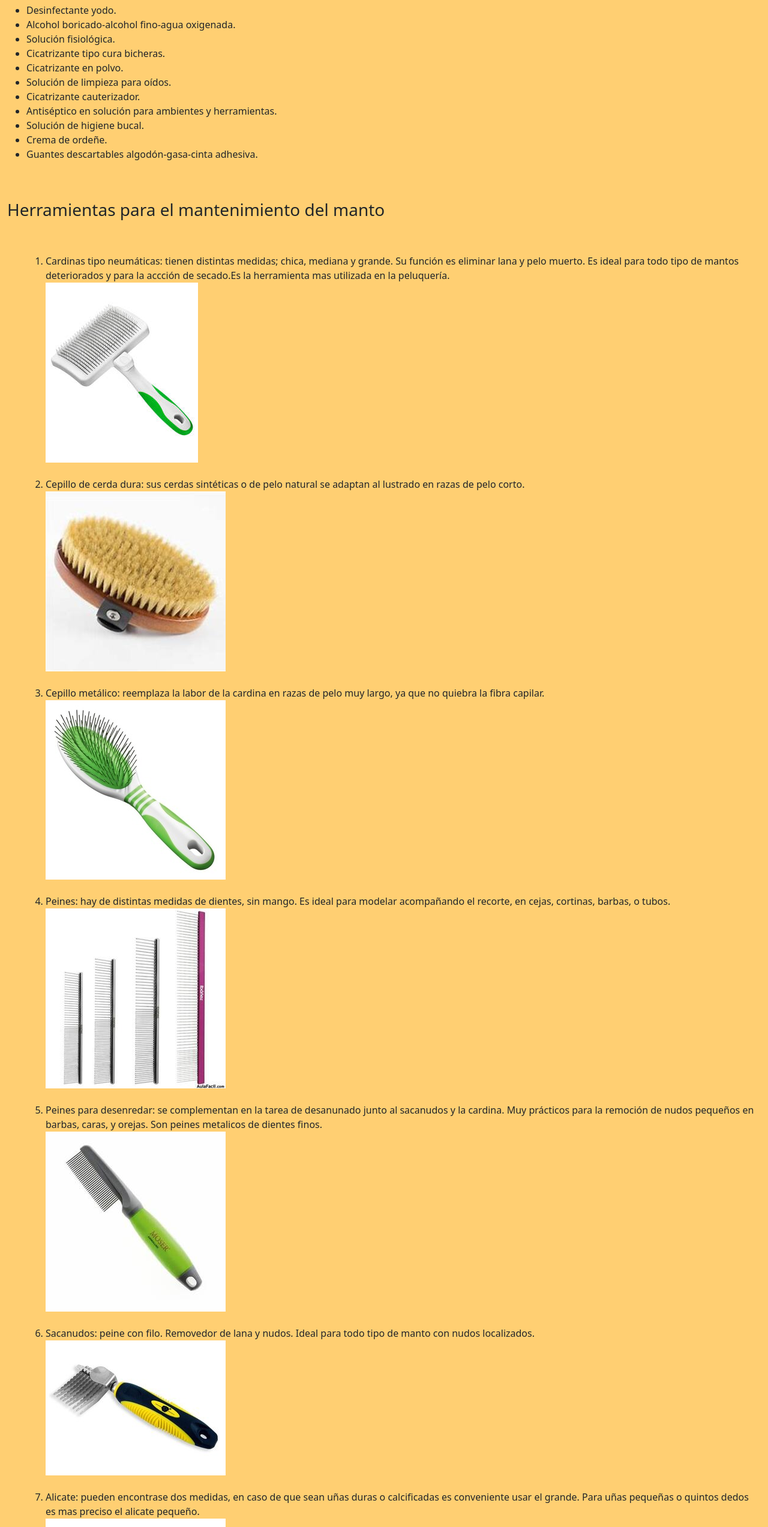
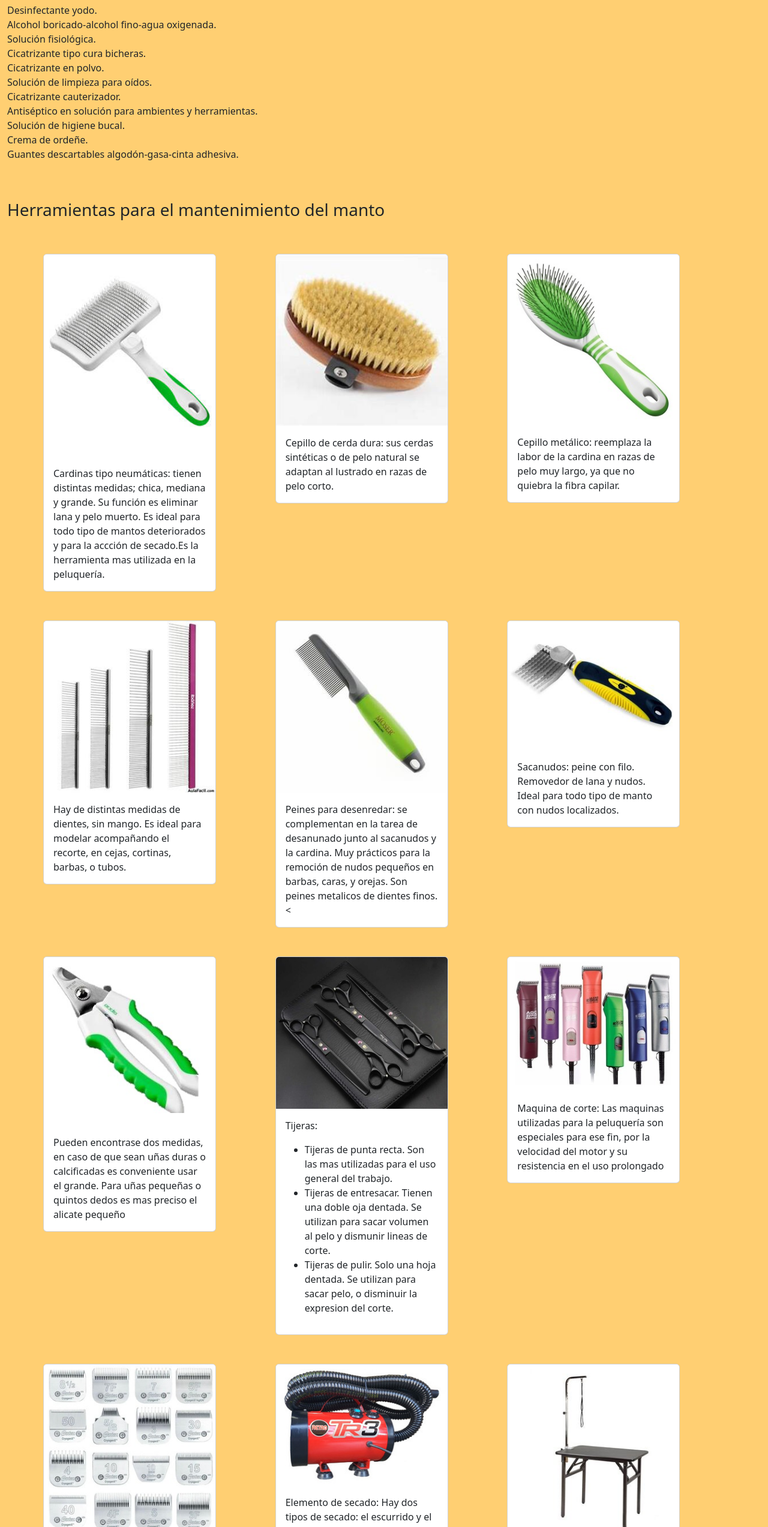
Before and after one commit to TomasCerrudo/proyecto2.0, a website: page index.html in a window 1280 px wide. Shown: the part 255-2800 px from the top of the page at 60% size. Drawn offline with nearby package versions, Linux system fonts and the light colour scheme.

Commit message:
correccionEnIndex

```diff
--- a/index.html
+++ b/index.html
@@ -76,7 +76,7 @@
 
 
     <main class="conteiner-fluid">
-        <div class="rows">
+        <div class="row">
         <ul>
             <li>Desinfectante yodo.</li>
             <li>Alcohol boricado-alcohol fino-agua oxigenada.</li>
@@ -91,59 +91,219 @@
             <li>Guantes descartables algodón-gasa-cinta adhesiva.</li>
         </ul>
         </div>
+
+
        <br><br>
+
+
 
 
      <div class="conteiner-fluid">
         <div class="rows">
              <h3 class="titulo">Herramientas para el mantenimiento del manto</h3>
+        </div>
+     </div>
+
        <br><br>
 
-        <div class="col-12 col-md-4 col-lg-12">
-          <ul class="">
-              <ol>
-                  <li class=>Cardinas tipo neumáticas: tienen distintas medidas; chica, mediana y grande. Su función es eliminar lana y pelo muerto. Es ideal para todo tipo de mantos deteriorados y para la accción de secado.Es la
-                      herramienta mas utilizada en la peluquería.</li> <img class="imagen" src="./img/cardina.jpg" alt="cardina metalica para sacar pelo suelto al perro">
+       <div>
+
+       <div class="row mx-5">
+
+        <div class="col">
+
+            <div class="card" style="width: 18rem;">
+                <img src="./img/cardina.jpg" class="card-img-top" alt="cepillo que se ajusta a todo tipo de pelo">
+                <div class="card-body">
+                  <p class="card-text">Cardinas tipo neumáticas: tienen distintas medidas; chica, mediana y grande. Su función es eliminar lana y pelo muerto. Es ideal para todo tipo de mantos deteriorados y para la accción de secado.Es la
+                    herramienta mas utilizada en la peluquería.</p>
+                </div>
+              </div>
+
+        </div>
+
+        <div class="col">
+
+            <div class="card" style="width: 18rem;">
+                <img src="./img/cepillo cerdas duras.jpg" class="card-img-top" alt="cepillo ideal para perros de pelo lacio">
+                <div class="card-body">
+                  <p class="card-text">Cepillo de cerda dura: sus cerdas sintéticas o de pelo natural se adaptan al lustrado en razas de pelo corto.</p>
+                </div>
+              </div>
+
+        </div>
+
+
+        <div class="col">
+
+            <div class="card" style="width: 18rem;">
+                <img src="./img/cepillo cerdas metalicas.jpg" class="card-img-top" alt="cepillo capaz de desenredar todo tipo de pelo">
+                <div class="card-body">
+                  <p class="card-text">Cepillo metálico: reemplaza la labor de la cardina en razas de pelo muy largo, ya que no quiebra la fibra capilar.</p>
+                </div>
+              </div>
+
+        </div>
+
+
+       </div>
+
+
            <br><br>
-                  <li>Cepillo de cerda dura: sus cerdas sintéticas o de pelo natural se adaptan al lustrado en razas de pelo corto.</li> <img class="imagen" src="./img/cepillo cerdas duras.jpg" alt="cepillo de cerdas para perros">
+
+
+
+       <div class="row mx-5">
+
+        <div class="col">
+
+            <div class="card" style="width: 18rem;">
+                <img src="./img/peines.jpg" class="card-img-top" alt="peines clasicos metalicos para no dejar nudos en el pelo">
+                <div class="card-body">
+                  <p class="card-text">Hay de distintas medidas de dientes, sin mango. Es ideal para modelar acompañando el recorte, en cejas, cortinas, barbas, o tubos.</p>
+                </div>
+              </div>
+
+        </div>
+
+        <div class="col">
+
+            <div class="card" style="width: 18rem;">
+                <img src="./img/peine metalico desenredar.jpg" class="card-img-top" alt="peine con poco espacio entre los dientes que facilita la remoción de nudos">
+                <div class="card-body">
+                  <p class="card-text">Peines para desenredar: se complementan en la tarea de desanunado junto al sacanudos y la cardina. Muy prácticos
+                    para la remoción de nudos pequeños en barbas, caras, y orejas. Son peines metalicos de dientes finos.<</p>
+                </div>
+              </div>
+
+        </div>
+
+
+        <div class="col">
+
+            <div class="card" style="width: 18rem;">
+                <img src="./img/sacanudos.jpeg" class="card-img-top" alt="tipo de peine con dientes afilados que cortan el pelo enredado">
+                <div class="card-body">
+                  <p class="card-text">Sacanudos: peine con filo. Removedor de lana y nudos. Ideal para todo tipo de manto con nudos localizados.</p>
+                </div>
+              </div>
+
+        </div>
+
+
+       </div>
+
+
            <br><br>
-                  <li>Cepillo metálico: reemplaza la labor de la cardina en razas de pelo muy largo, ya que no quiebra la fibra capilar.</li> <img class="imagen" src="./img/cepillo cerdas metalicas.jpg" alt="cepillo metalico canino">
-                      <br><br>
-                  <li>Peines: hay de distintas medidas de dientes, sin mango. Es ideal para modelar acompañando el recorte, en cejas, cortinas, barbas, o tubos.</li><img class="imagen" src="./img/peines.jpg" alt="peines para peluqueria canina">
-                      <br><br>
-                  <li>Peines para desenredar: se complementan en la tarea de desanunado junto al sacanudos y la cardina. Muy prácticos para la remoción de nudos pequeños en barbas, caras, y orejas. Son peines metalicos de dientes finos.</li><img class="imagen" src="./img/peine metalico desenredar.jpg" alt="peine de
-                  uso ideal para sacar comida que le haya quedado en el pelo de la boca de tu mascota">
-                      <br><br>
-                  <li>Sacanudos: peine con filo. Removedor de lana y nudos. Ideal para todo tipo de manto con nudos localizados.</li><img class="imagen" src="./img/sacanudos.jpeg" alt="peine con filo para sacar nuedos en perros">
-                      <br><br>
-                  <li>Alicate: pueden encontrase dos medidas, en caso de que sean uñas duras o calcificadas es conveniente usar el grande. Para uñas pequeñas o quintos dedos es mas preciso el alicate pequeño.</li><img class="imagen" src="./img/alicate.jpg" alt="corta uñas para perros">
-                      <br><br>
-                  <li> <b>Tijeras:</b> <ul>
+
+
+
+       <div class="row mx-5">
+
+        <div class="col">
+
+            <div class="card" style="width: 18rem;">
+                <img src="./img/alicate.jpg" class="card-img-top" alt="cortauñas canino">
+                <div class="card-body">
+                  <p class="card-text">Pueden encontrase dos medidas, en caso de que sean uñas duras o calcificadas es conveniente usar el grande. Para uñas
+                    pequeñas o quintos dedos es mas preciso el alicate pequeño</p>
+                </div>
+              </div>
+
+        </div>
+
+        <div class="col">
+
+            <div class="card" style="width: 18rem;">
+                <img src="./img/tijeras.jpg" class="card-img-top" alt="tijeras para cualquier tipo de corte y uso en el manto canino">
+                <div class="card-body">
+                  <p class="card-text">Tijeras:
+                    <ul>
                         <li>Tijeras de punta recta. Son las mas utilizadas para el uso general del trabajo.</li>
                         <li>Tijeras de entresacar. Tienen una doble oja dentada. Se utilizan para sacar volumen al pelo y dismunir lineas de corte.</li>
                         <li>Tijeras de pulir. Solo una hoja dentada. Se utilizan para sacar pelo, o disminuir la expresion del corte.</li>
                     </ul>
-                  <img class="imagen" src="./img/tijeras.jpg" alt="tijeras de peluqueria canina, tijera recta, de pulir, de entresacar"></li>
-                      <br><br>
-                  <li>Maquina de corte: Las maquinas utilizadas para la peluquería son especiales para ese fin, por la velocidad del motor y su resistencia en el uso prolongado.</li><img class="imagen" src="./img/maquina peluqueria.jpg" alt="maquina andis para cortarle el pelo a los perros">
-                      <br><br>
-                  <li>Cuchillas: Las cuchillas varían en la distancia entre dientes dando así distintos largos en el corte del manto.</li><img class="imagen" src="./img/cuchillas.jpg" alt="cuchillas para peluquería canina">
-                      <br><br>
-                  <li>Elemento de secado: Hay dos tipos de secado: el escurrido y el secado y modelado. Para el escurrido es necesario contar con una turbina. Éstas por su alta potencia cumplen un papel fundamental a la hora de escurrir y eliminar grandes cantidades
-                      de agua.
-                  </li><img class="imagen" src="./img/secadora de pelo.jpg" alt="secadora de pelo para peluqueria canina">
-                      <br><br>
-                  <li>Mesa de trabajo: Las mesas de corte pueden ser plegables o fijas, lo mas recomendable es que esten en el centro del salón para poder observar el perro y tener movilidad completa al rededor de
-                      la  misma. No se trabajará en una mesa de corte que no cuente con sujetadores o cogoteros, que aseguren la ubicación del perro.
-                  </li><img class="imagen" src="./img/mesa de trabajo.jpg" alt="mesa de peluqueria canina con cogotero o sujetador">
-              </ol>
-           </ul>
-
+                  </p>
+                </div>
               </div>
 
         </div>
 
+
+        <div class="col">
+
+            <div class="card" style="width: 18rem;">
+                <img src="./img/maquina peluqueria.jpg" class="card-img-top" alt="maquina de peluqueria canina andis">
+                <div class="card-body">
+                  <p class="card-text">Maquina de corte: Las maquinas utilizadas para la peluquería son especiales para ese fin, por la velocidad del motor y su resistencia en el uso prolongado</p>
                 </div>
+              </div>
+
+        </div>
+
+
+       </div>
+
+
+       <br><br>
+
+       <div class="row mx-5">
+
+        <div class="col">
+
+            <div class="card" style="width: 18rem;">
+                <img src="./img/cuchillas.jpg" class="card-img-top" alt="cuchillas para maquina de peluqueria canina">
+                <div class="card-body">
+                  <p class="card-text">Cuchillas: Las cuchillas varían en la distancia entre dientes dando así distintos largos en el corte del manto.</p>
+                </div>
+              </div>
+
+        </div>
+
+        <div class="col">
+
+            <div class="card" style="width: 18rem;">
+                <img src="./img/secadora de pelo.jpg" class="card-img-top" alt="turbina de secado rapido para peluquería canina">
+                <div class="card-body">
+                  <p class="card-text">Elemento de secado: Hay dos tipos de secado: el escurrido y el secado y modelado. Para el escurrido es
+                    necesario contar con una turbina. Éstas por su alta potencia cumplen un papel fundamental a la hora de escurrir y eliminar grandes cantidades
+                    de agua.</p>
+                </div>
+              </div>
+
+        </div>
+
+
+        <div class="col">
+
+            <div class="card" style="width: 18rem;">
+                <img src="./img/mesa de trabajo.jpg" class="card-img-top" alt="mesa para subir al perro y poder trabajar comodo en la peluquería">
+                <div class="card-body">
+                  <p class="card-text">Mesa de trabajo: Las mesas de corte pueden ser plegables o fijas, lo mas recomendable es que esten en el
+                    centro del salón para poder observar el perro y tener movilidad completa al rededor de
+                    la  misma. No se trabajará en una mesa de corte que no cuente con sujetadores o cogoteros, que aseguren la ubicación del perro.</p>
+                </div>
+              </div>
+
+        </div>
+
+
+       </div>
+
+
+
+
+
+
+
+
+       </div>
+
+
+
+
+
+
 
 
     </main>
```
Also changed, not shown: pages/cortesderaza.html (+4 -0 lines), pages/higiene.html (+4 -0 lines), pages/mantoytiposdemanto.html (+4 -0 lines), pages/razasdeperros.html (+4 -0 lines). Lines whose indentation alone changed are shown as unchanged.
